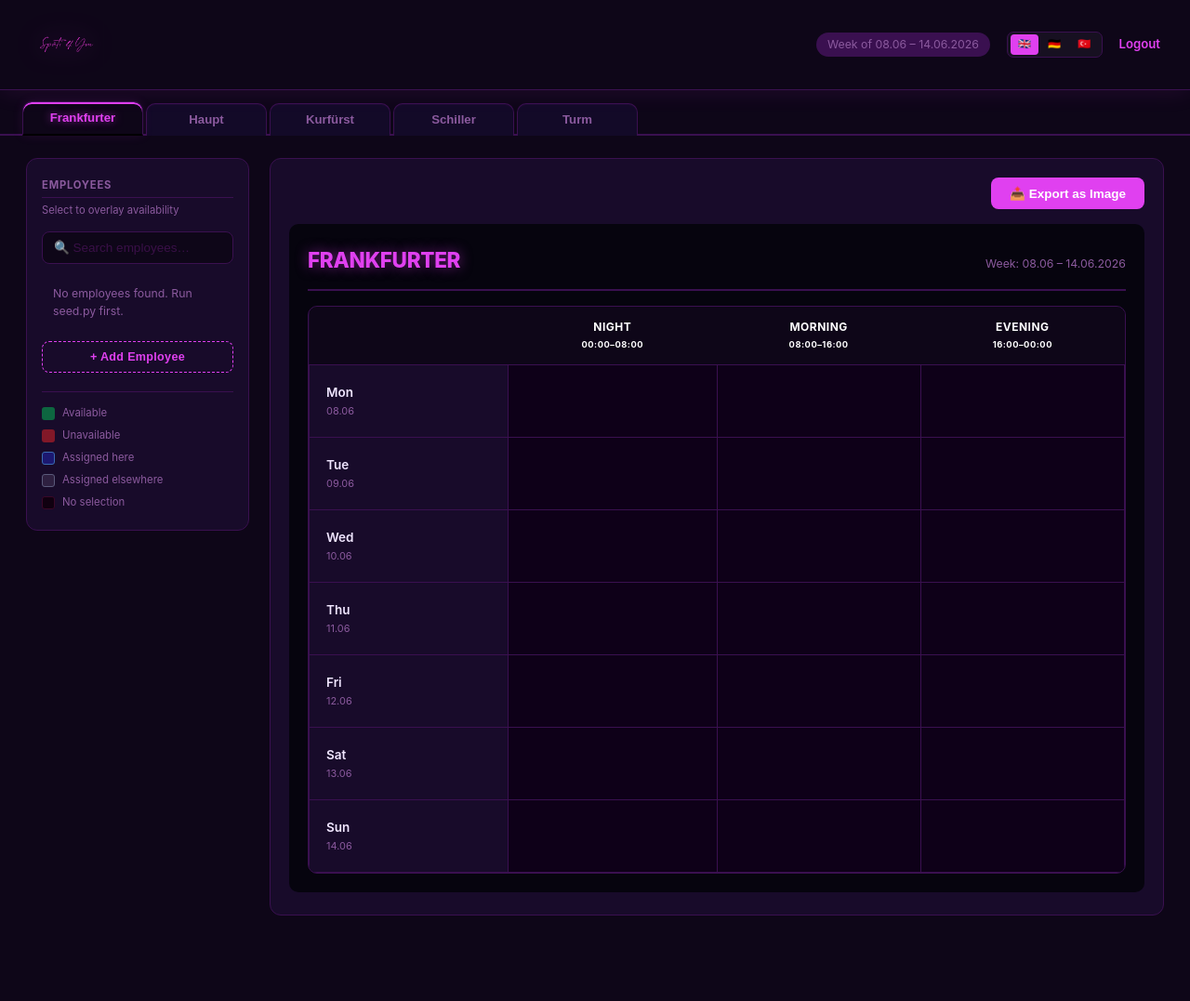
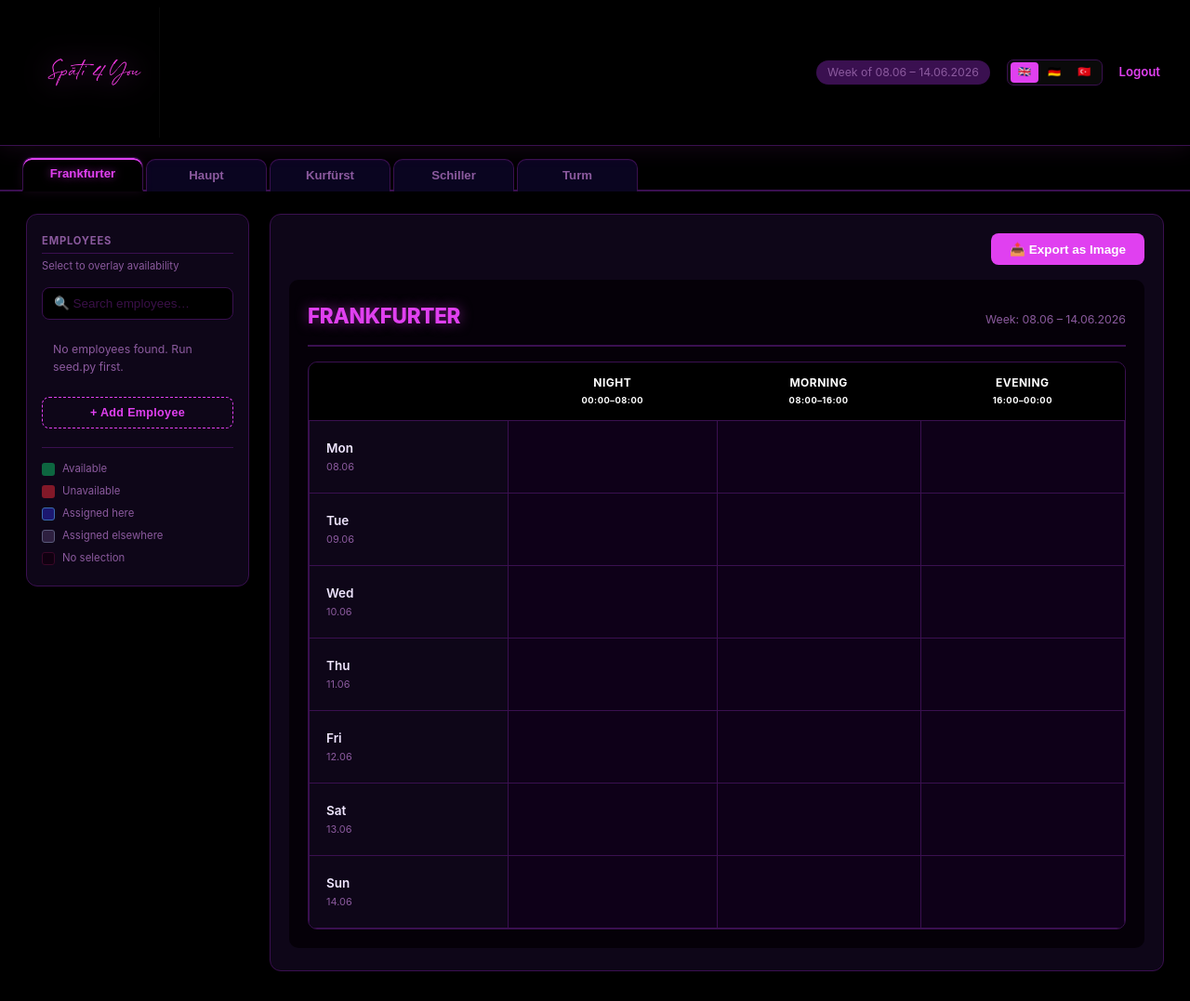
Before and after one commit to MustafaKhan-007/spati-scheduler, a Flask app: page /admin/dashboard in a window 1280 px wide. Shown: the whole page at 93% size. Before the commit the page ends 985 px from the top, so only its background shows below. Run offline with Flask 3, Linux system fonts and the light colour scheme; the visitor is signed in with stand-in values (Sample User, id 1); data comes from the database, SQL or seed files in the repository; data that the repository does not hold is empty.

Commit message:
colour change and logo boundary fix

```diff
--- a/static/style.css
+++ b/static/style.css
@@ -2,8 +2,8 @@
    CSS CUSTOM PROPERTIES
    ============================================================ */
 :root {
-  --bg-dark:    #0e0618;   /* deep violet-black */
-  --bg-medium:  #180b2a;   /* lifted violet for cards & panels */
+  --bg-dark:    #000000;   /* pure black */
+  --bg-medium:  #0e0618;   /* dark violet for cards & panels */
   --accent:     #e040f0;   /* vivid magenta-violet — matches logo */
   --accent-h:   #b828cc;
   --text-light: #f0e6ff;   /* warm near-white with violet tint */
@@ -86,11 +86,11 @@ small { font-size: 0.78em; }
   align-items: center;
   justify-content: center;
   padding: 24px 16px;
-  background: radial-gradient(ellipse at 50% 25%, #3a0858 0%, #0e0618 70%);
+  background: #000000;
 }
 
 .login-card {
-  background: #130826;
+  background: #0a0518;
   border: 1px solid var(--border);
   border-radius: 14px;
   padding: 48px 40px 40px;
@@ -110,7 +110,7 @@ small { font-size: 0.78em; }
 .logo-img-login {
   display: block;
   margin: 0 auto 10px;
-  height: 190px;
+  height: 332px;
   width: auto;
   filter: drop-shadow(0 0 28px rgba(224,64,240,0.65));
 }
@@ -233,7 +233,7 @@ small { font-size: 0.78em; }
 }
 
 .logo-img-header {
-  height: 80px;
+  height: 140px;
   width: auto;
   filter: drop-shadow(0 0 14px rgba(224,64,240,0.6));
   display: block;
@@ -501,7 +501,7 @@ small { font-size: 0.78em; }
   padding: 9px 26px 10px;
   min-width: 130px;
   text-align: center;
-  background: #130a28;
+  background: #0a0520;
   color: var(--text-muted);
   border: 1px solid var(--border);
   border-bottom: none;
@@ -514,7 +514,7 @@ small { font-size: 0.78em; }
 }
 
 .branch-tab:not(.active):hover {
-  background: #1a0a35;
+  background: #130830;
   color: var(--text-light);
 }
 
@@ -618,8 +618,8 @@ small { font-size: 0.78em; }
   flex-direction: column;
   gap: 14px;
   position: sticky;
-  top: 74px;
-  max-height: calc(100vh - 96px);
+  top: 158px;
+  max-height: calc(100vh - 180px);
   overflow-y: visible;  /* panel itself doesn't scroll — list does */
 }
 
@@ -789,7 +789,7 @@ small { font-size: 0.78em; }
 
 /* ── Export target ─────────────────────────────────────────── */
 #export-target {
-  background: #06040e;
+  background: #050008;
   border-radius: 10px;
   padding: 22px 20px 20px;
   overflow-x: auto;
@@ -969,7 +969,7 @@ small { font-size: 0.78em; }
 }
 
 .modal-card {
-  background: #180b2a;
+  background: #0e0618;
   border: 1px solid var(--border);
   border-radius: 14px;
   padding: 32px 36px 28px;
@@ -1137,7 +1137,7 @@ small { font-size: 0.78em; }
     justify-content: flex-start;
   }
   .header-left     { flex-shrink: 0; }
-  .logo-img-header { height: 38px; flex-shrink: 0; }
+  .logo-img-header { height: 66px; flex-shrink: 0; }
   .week-badge      { display: none; }
   .greeting        { display: none; }
   .header-right {
@@ -1157,7 +1157,7 @@ small { font-size: 0.78em; }
      ══════════════════════════════════════════════════════════ */
   .login-page          { padding: 16px 12px; align-items: flex-start; padding-top: 40px; }
   .login-card          { padding: 28px 20px 24px; max-width: 100%; }
-  .logo-img-login      { height: 110px; }
+  .logo-img-login      { height: 192px; }
   .lang-switcher-login { margin-bottom: 14px; }
 
   /* ══════════════════════════════════════════════════════════
@@ -1236,7 +1236,7 @@ small { font-size: 0.78em; }
     letter-spacing: 0.5px;
     transition: background 0.15s;
   }
-  .panel-mobile-toggle:hover { background: #1a0a35; }
+  .panel-mobile-toggle:hover { background: #130830; }
   .panel-toggle-icon {
     width: 16px; height: 16px;
     transition: transform 0.2s;
```
Also changed, not shown: static/logo.png.
